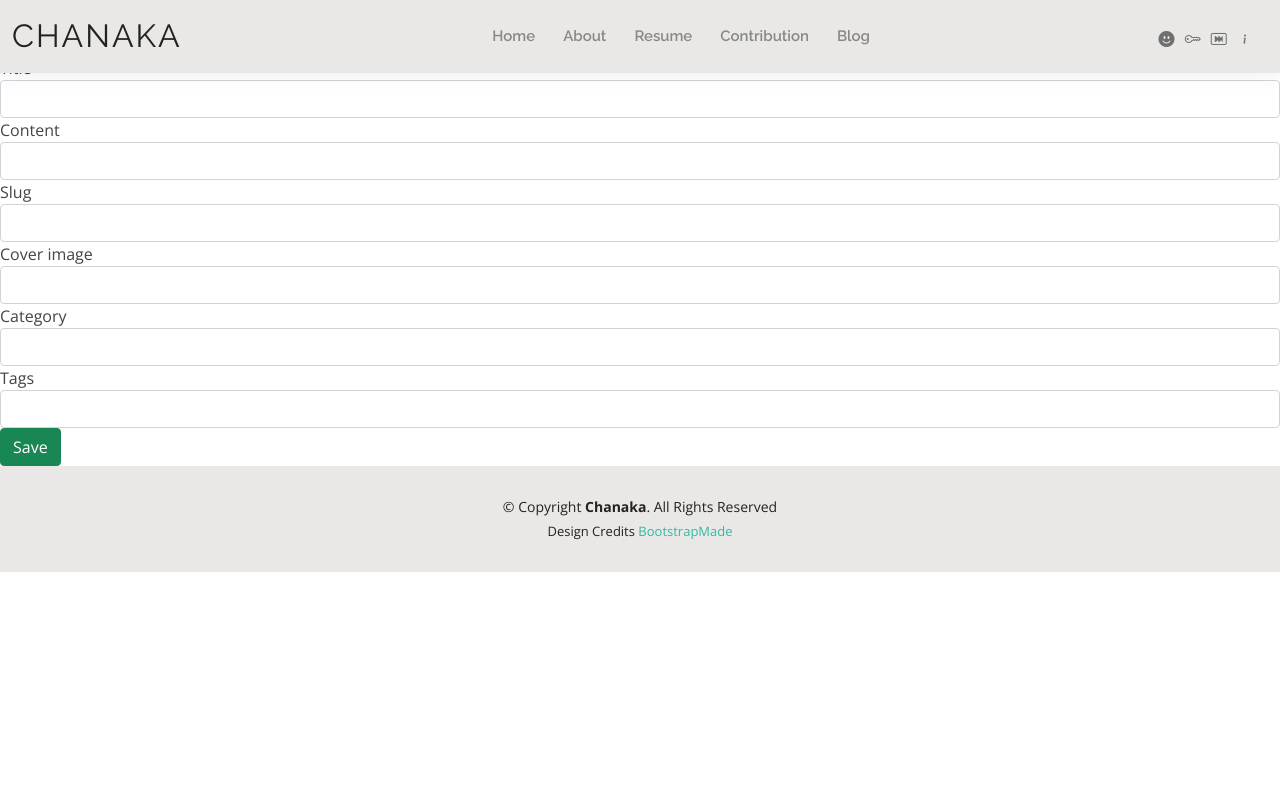
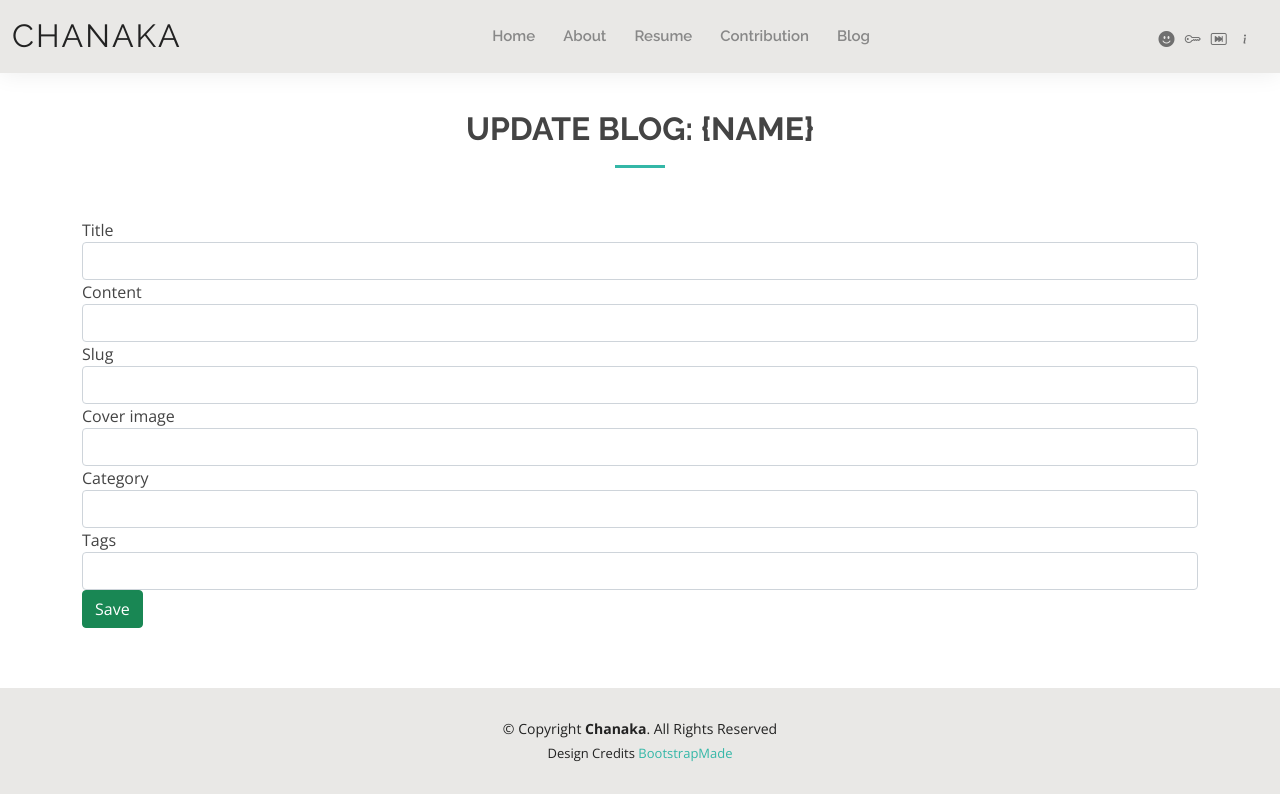
Before and after one commit to chanakafit/personal-blog, a Yii app: template src/views/blog/update.php in a window 1280 px wide. Run offline with PHP 8.4 and a stand-in for Yii, Linux system fonts and the light colour scheme; the template is opened without the code that fills it: most values are stand-ins (such as "Sample title", 1, 10 or a date in 2020); form fields are guessed from the names that the template uses; data that the repository does not hold is empty; a stand-in replaces the project's code that opens the database connection; some libraries are stand-ins or nearby versions.

Commit message:
update post

```diff
--- a/src/views/blog/_form.php
+++ b/src/views/blog/_form.php
@@ -22,7 +22,6 @@
 
 <?= $form->field( $model, 'title' )->textInput( [
 	'maxlength' => true,
-	''
 ] ) ?>
 
 <?= $form->field( $model, 'content' )->widget(
--- a/src/views/blog/update.php
+++ b/src/views/blog/update.php
@@ -8,16 +8,25 @@
 $this->title = Yii::t('app', 'Update Blog: {name}', [
     'name' => $model->title,
 ]);
-$this->params['breadcrumbs'][] = ['label' => Yii::t('app', 'Blogs'), 'url' => ['index']];
+$this->params['breadcrumbs'][] = ['label' => Yii::t('app', 'Blog'), 'url' => ['index']];
 $this->params['breadcrumbs'][] = ['label' => $model->title, 'url' => ['view', 'id' => $model->id]];
 $this->params['breadcrumbs'][] = Yii::t('app', 'Update');
 ?>
-<div class="blog-update">
 
-    <h1><?= Html::encode($this->title) ?></h1>
+<main id="main">
+    <section id="resume" class="resume">
+        <div class="container" data-aos="fade-up">
 
-    <?= $this->render('_form', [
-        'model' => $model,
-    ]) ?>
+            <div class="section-title">
+                <h2><?= Html::encode($this->title) ?></h2>
+            </div>
 
-</div>
+            <div class="row">
+	            <?= $this->render('_form', [
+		            'model' => $model,
+	            ]) ?>
+
+            </div>
+        </div>
+    </section>
+</main>
```
